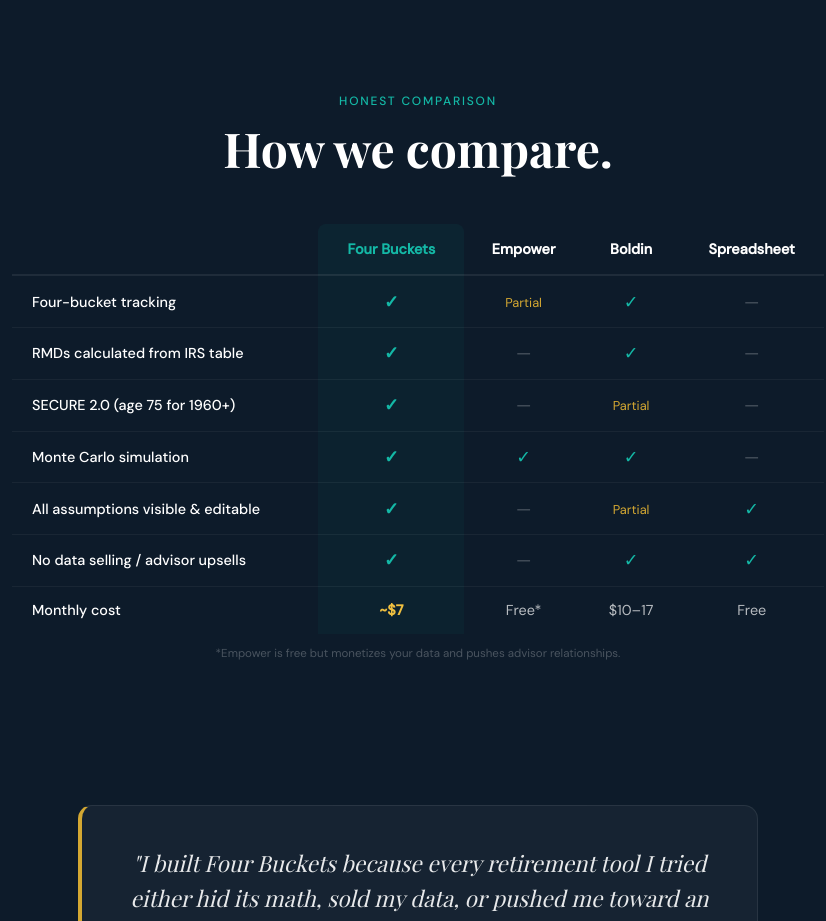
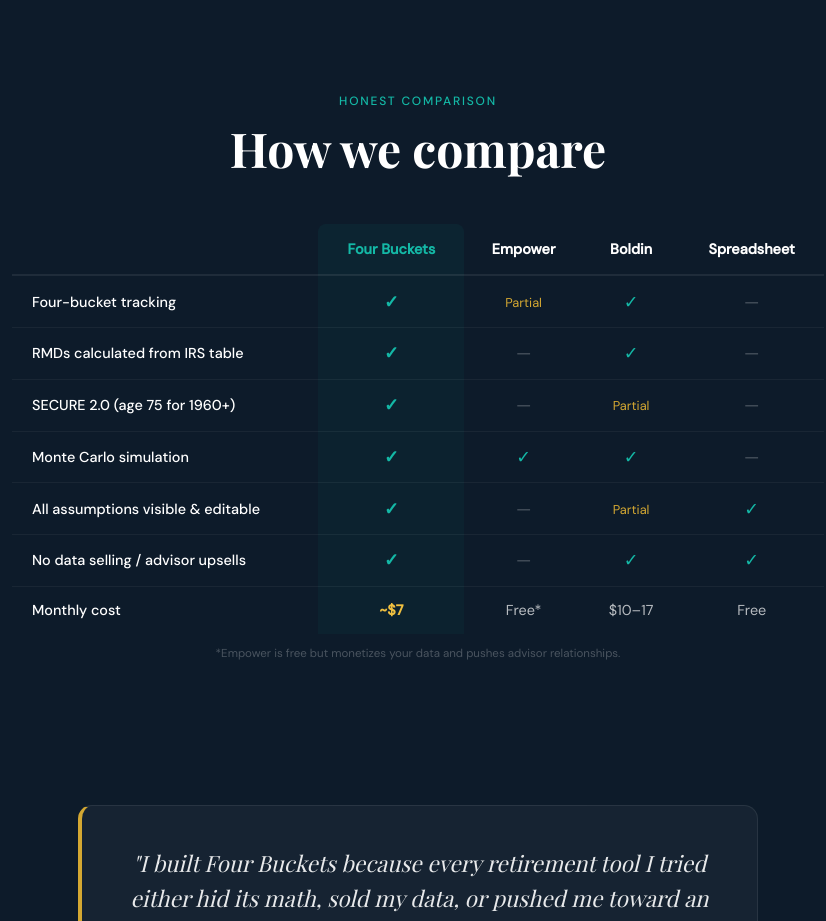
Before and after one commit to harald5317/fourbuckets, a plain HTML site: page index.html in a window 1280 px wide. Shown: the part 2380-3301 px from the top of the page, without its empty margins (222-1048 px from the left). Drawn offline with nearby package versions, Linux system fonts and the light colour scheme; a web font is replaced by a local one.

Commit message:
Sync Test

```diff
--- a/index.html
+++ b/index.html
@@ -872,7 +872,7 @@
 <!-- Comparison -->
 <section class="compare" id="compare">
   <div class="section-label">Honest comparison</div>
-  <h2 class="section-title" style="text-align:center">How we compare.</h2>
+  <h2 class="section-title" style="text-align:center">How we compare</h2>
 
   <table class="compare-table">
     <thead>
```
